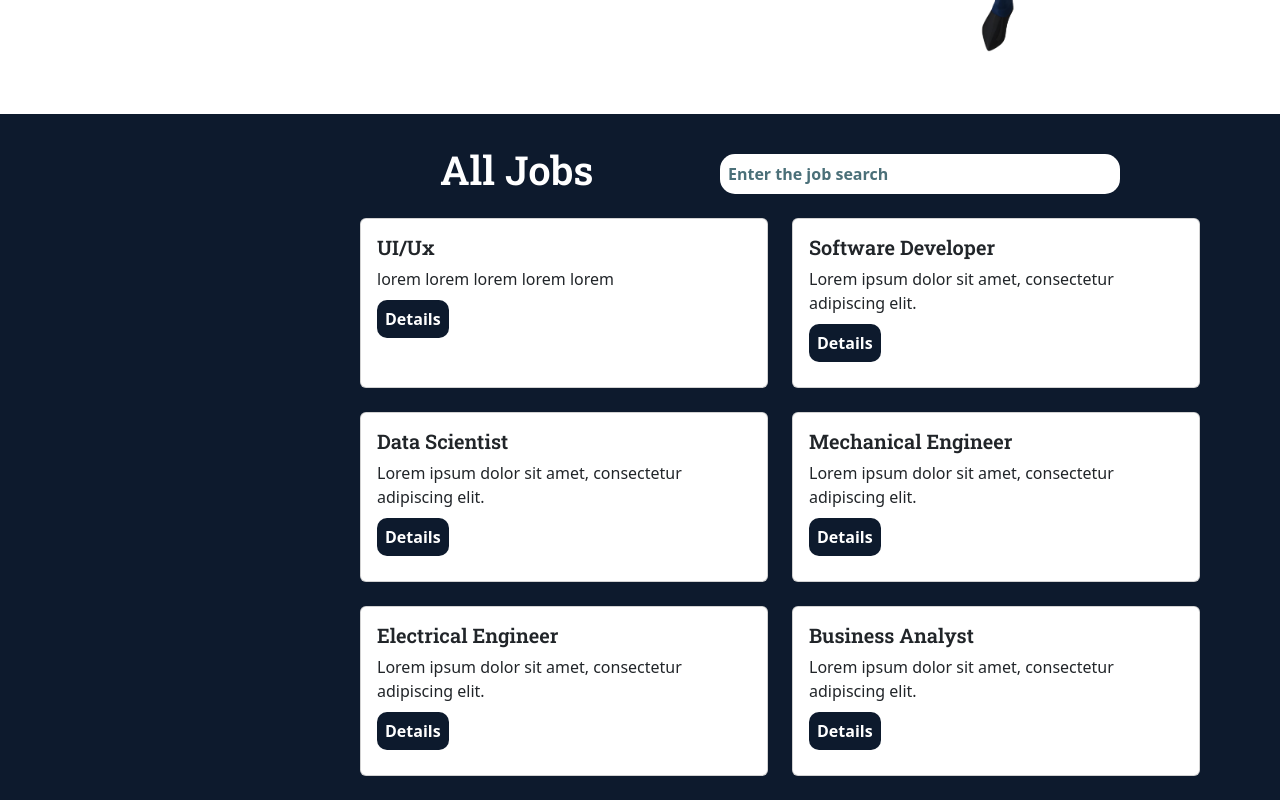
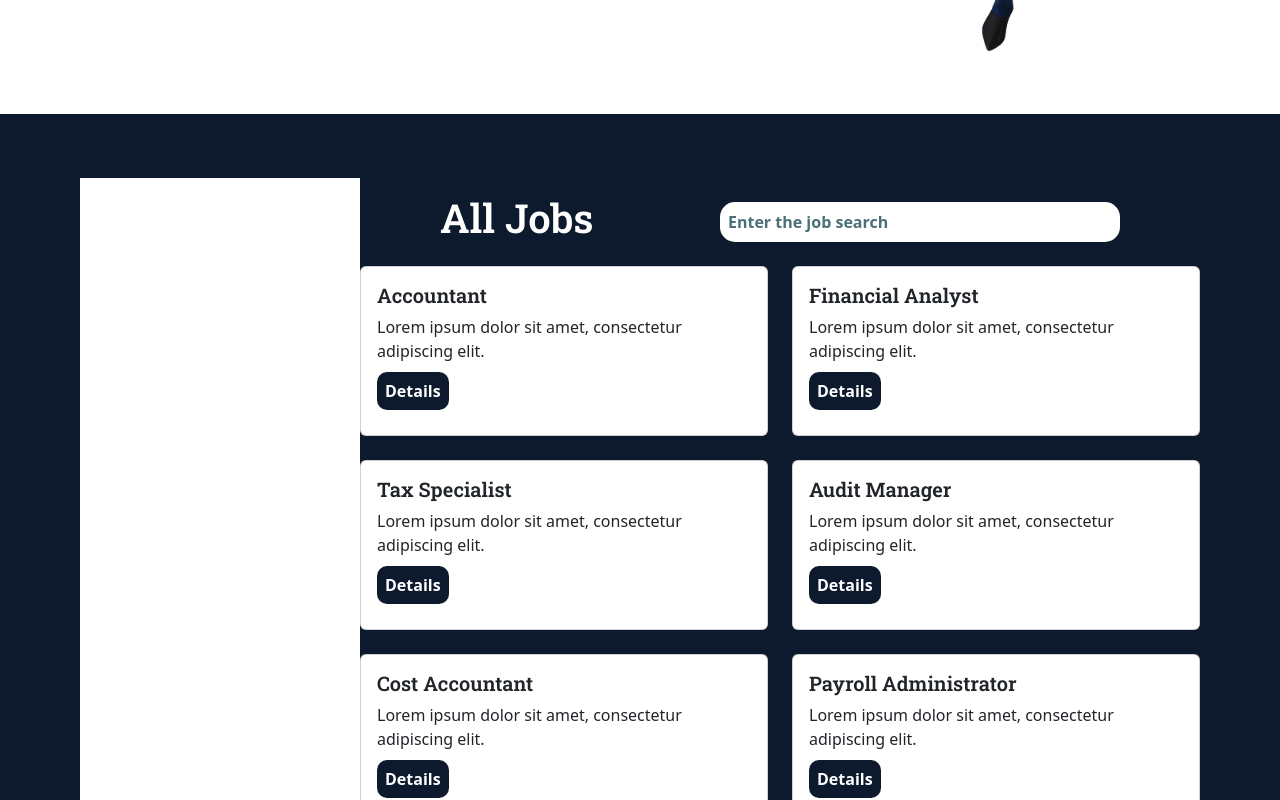
Before and after one commit to AlaAlmuhsen/JobHinting, a React (Create React App) app: page /findjob/Accounting in a window 1280 px wide. Shown: the part 460-1260 px from the top of the page. Built offline with nearby package versions, Linux system fonts and the light colour scheme; data requests are answered from the project's data file.

Commit message:
filtering in home page

```diff
--- a/src/App.css
+++ b/src/App.css
@@ -244,27 +244,20 @@ font-family: 'Roboto Slab', serif;
 
 }
 .name-company{
-
   padding: 7px;
-
 }
 .col-box{
   margin-top: 2rem;
-
 }
 .curical-icon{
-  margin-right: 5px;
-
+margin-right: 5px;
 border-radius: 50%;
 color: #42AFFF;
 font-size: 1.5rem;
 width: 13%;
 height: 40%;
 border: 1px solid rgba(128, 128, 128, 0.562);
-
 }
-
-
 .img-tech-stack
 {
   width: 80%;
@@ -322,11 +315,9 @@ padding: 0.5rem ;
 .input-group-table{
   width: 100%;
   padding: 1rem;
-
 }
 .nn{
   display: flex;
-
 }
 .color-status-approved{
   background-color: rgb(125, 211, 181)  ;
@@ -336,10 +327,12 @@ padding: 0.5rem ;
 }
 /* end Dashboard  */
 /* end Dashboard  */
-
 #home-content{
 height: 80vh;
 }
 #jobSearch{
 color:#fff
 }
+#filtersDiv{
+background-color: #fff;
+}
--- a/src/components/JobSearch.js
+++ b/src/components/JobSearch.js
@@ -1,13 +1,14 @@
 import React, { useEffect, useState } from "react";
 import { Row, Col, Card } from "react-bootstrap";
-import { Link } from "react-router-dom";
+import { Link , useParams } from "react-router-dom";
 
 function JobSearch() {
   const [jobs, setJobs] = useState([]);
   const [isPending, setisPending] = useState(true);
   const [error, setError] = useState(null);
   const [inputValue, setInputValue] = useState("");
-
+  const {category} = useParams();
+  let filteredList=[];
   useEffect(() => {
     fetch("http://localhost:5000/jobs")
       .then((res) => {
@@ -25,16 +26,13 @@ function JobSearch() {
         setisPending(false);
         setError(err.message);
       });
-  }, []);
-
-  function inputFunction(e) {
-    setInputValue(e.target.value);
-  }
-
-  const filteredList = jobs.filter((job) =>
-    job.title.toLowerCase().includes(inputValue.toLowerCase())
-  );
-
+    }, []);
+    function inputFunction(e) {
+      setInputValue(e.target.value);
+    }
+    category != null ?(
+      filteredList = jobs.filter((job) =>job.category === category))
+      :(filteredList = jobs.filter((job) =>job.title.toLowerCase().includes(inputValue.toLowerCase())) )
   return (
     <>
     <div className="AllJob">
@@ -46,6 +44,8 @@ function JobSearch() {
         id='inputField'
       />
     </div>
+    {/* {isPending&& {isPending}}
+    {error&& {error}} */}
       <Row>
         {filteredList.slice(0, 12).map((job) => (
           <Col key={job.id} md={6} className="h-100">
--- a/src/pages/Findjob.js
+++ b/src/pages/Findjob.js
@@ -4,7 +4,6 @@ import JobSearch from '../components/JobSearch';
 import jobSeeker from '../images/jobSeeker.png'
 import Footer from '../components/Footer';
 const Findjob = () => {
-
   return (
     <div className='find-job'>
       <Header active='find'/>
@@ -17,8 +16,10 @@ const Findjob = () => {
       <img src={jobSeeker} alt='job seeker' id='jobSeeker'/>
       </div>
       <div className='content'>
-        <div className="row m-0">
-          <div className="col-3 p-0"></div>
+        <div className="row m-0 g-5">
+          <div className="col-3 p-0 " id='filtersDiv'>
+
+          </div>
           <div className="col-9 p-0">
           <JobSearch/>
 
--- a/src/pages/Home.js
+++ b/src/pages/Home.js
@@ -25,6 +25,9 @@ return (
     <Col>
     <Link to={`/findjob/Business`}>Business</Link>
     </Col>
+    <Col>
+    <Link to={`/findjob/Meadical`}>Meadical</Link>
+    </Col>
   </Row>
   <Row>
     <Col>
@@ -36,6 +39,10 @@ return (
     <Col>
     <Link to={`/findjob/Accounting`}>Accounting</Link>
     </Col>
+    <Col>
+    <Link to={`/findjob/Teaching`}>Teaching</Link>
+    </Col>
+
   </Row>
 </Container>
   <Footer/>
```
